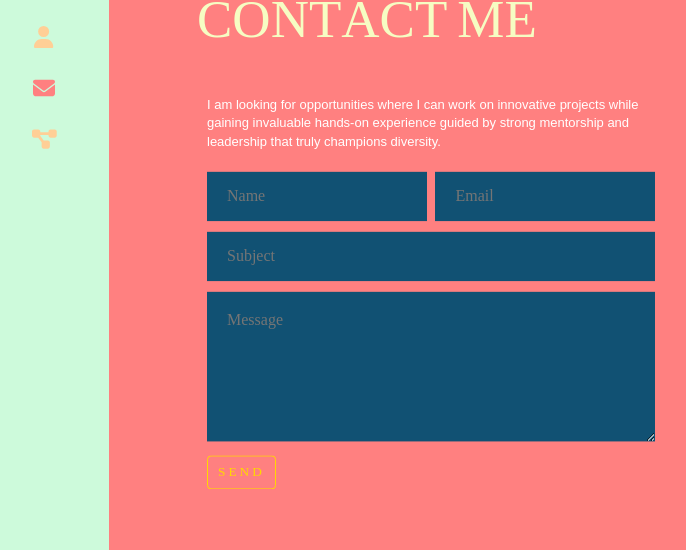
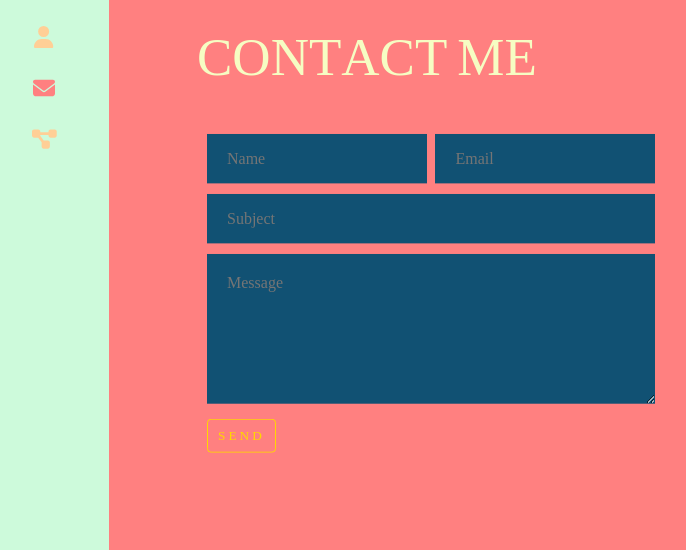
Before and after one commit to sarastevens123/Sara-app, a React (Create React App) app: page /contact in a window 1280 px wide. Shown: the part 159-709 px from the top of the page, without its empty margins (21-707 px from the left). Built offline with nearby package versions, Linux system fonts and the light colour scheme.

Commit message:
removed paragraph from contact page

```diff
--- a/src/components/Contact/index.js
+++ b/src/components/Contact/index.js
@@ -61,9 +61,7 @@ const Contact = () =>  {
 
                     />
                 </h1>
-                <p>
-                I am looking for opportunities where I can work on innovative projects while gaining invaluable hands-on experience guided by strong mentorship and leadership that truly champions diversity.
-                </p>
+
 
                 <div className="contact-form">
                     <form ref={refForm} onSubmit={sendEmail}>
--- a/src/components/Contact/index.scss
+++ b/src/components/Contact/index.scss
@@ -1,9 +1,10 @@
 .div {
     overflow-y: scroll;
 }
+
 .contact-form {
     width: 100%;
-    margin-top: 20px;
+    margin-top: 8px;
     overflow-y: scroll;
 
 
```
